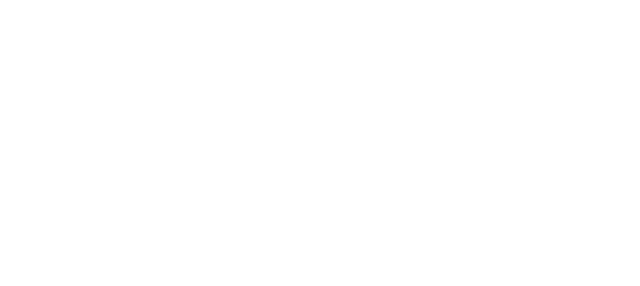
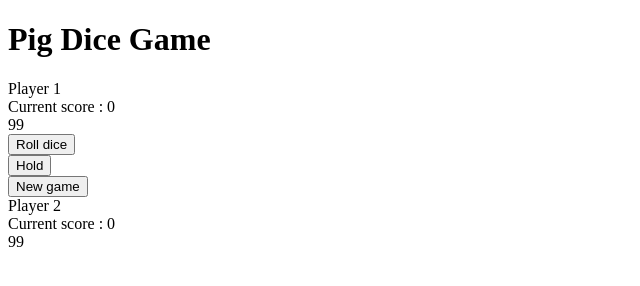
Before and after one commit to Jayone12/pig-game, a plain HTML site: page index.html in a window 1280 px wide. Shown: the whole page, without its empty margins (0-640 px from the left). Drawn offline with Linux system fonts and the light colour scheme.

Commit message:
feat: Create the main page

```diff
--- a/index.html
+++ b/index.html
@@ -9,6 +9,25 @@
  <title>Pig Dice Game</title>
 </head>
 <body>
+    <h1>Pig Dice Game</h1>
+    <div class="game">
+        <div class="player-1">
+            <div class="player-1_name">Player 1</div>
+            <div class="player-1_score">Current score : 0</div>
+            <div class="player-1_total_score">99</div>
+        </div>
 
+        <div class="buttons">
+            <div><button class="btn-roll">Roll dice</button></div>
+            <div><button class="btn-hold">Hold</button></div>
+            <div><button class="btn-new">New game</button></div>
+        </div>
+
+        <div class="player-2">
+            <div class="player-2_name">Player 2</div>
+            <div class="player-2_score">Current score : 0</div>
+            <div class="player-2_total_score">99</div>
+        </div>
+    </div>
 </body>
 </html>
```
